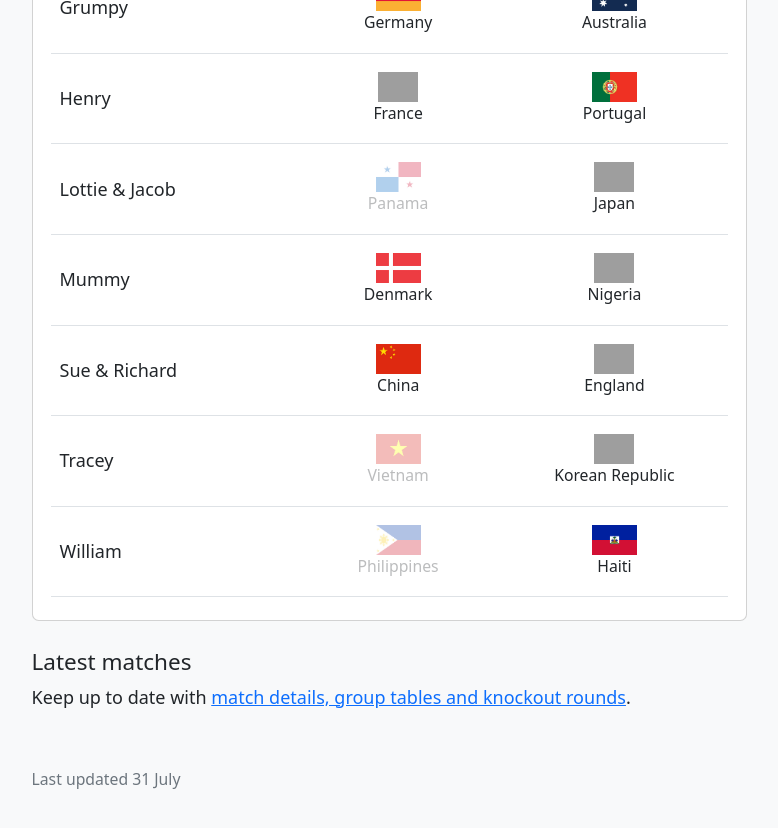
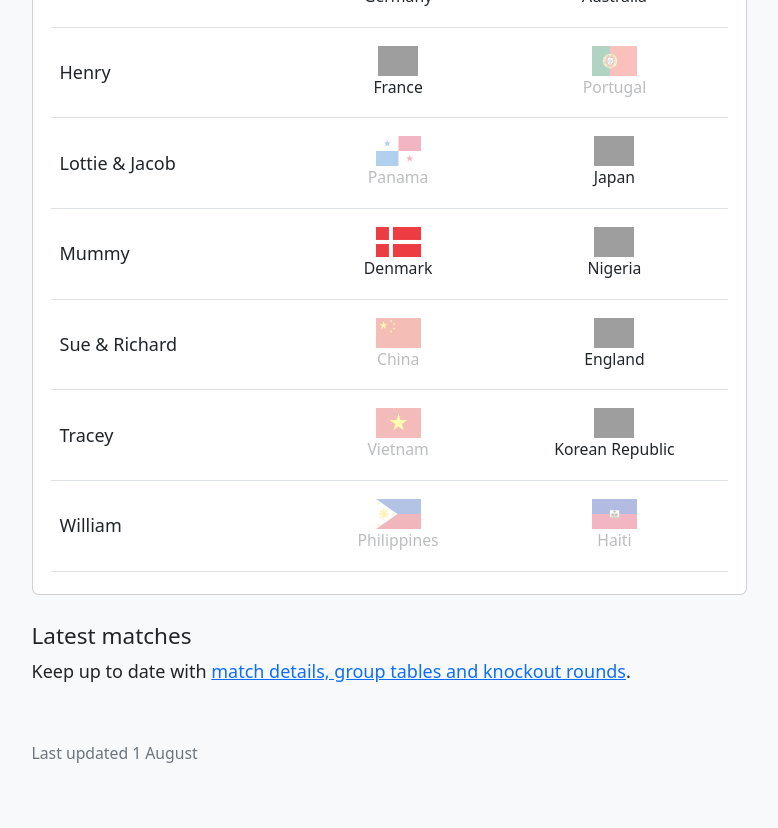
Before and after one commit to jimmyrule/rowells, a Jekyll site: the page built from index.html, in a window 1280 px wide and 900 px high, scrolled down 2021 px, cut to the strip 0-828 px from the top of the window. Shown: the whole strip, without its empty margins (251-1029 px from the left). Built offline with Jekyll 4.4.1, drawn with Linux system fonts in a browser that asks for light colours; nearby versions of some CDN libraries; grey boxes are pictures that could not be loaded.

Commit message:
Updated eliminated teams

```diff
--- a/index.html
+++ b/index.html
@@ -23,35 +23,31 @@ title: rowells.co.uk
 				  <thead>
 				    <tr>
 				      <th scope="col">Event</th>
-				      <th scope="col" class="text-center">Team</th>
 				      <th scope="col" class="text-end">Prize</th>
 				    </tr>
 				  </thead>
 				  <tbody>
 				    <tr>
 				      <td>Winner</td>
-				      <td></td>
 				      <td class="text-end">£20</td>
 				    </tr>
 				    <tr>
 				      <td>Runner-up</td>
-							<td></td>
 							<td class="text-end">£15</td>
 				    </tr>
 				    <tr>
 				      <td>Third place</td>
-							<td></td>
 							<td class="text-end">£10</td>
 				    </tr>
 						<tr>
-				      <td>First team eliminated</td>
-							<td class="align-top">
-								<div class="d-flex align-items-center flex-column text-center py-2">
-									<img src="/assets/images/CRC.png" alt="Costa Rica flag" height="30">
+				      <td>
+								First team eliminated
+								<div class="py-2">
+									<img src="/assets/images/CRC.png" alt="Costa Rica flag" height="20">
 									<small>Costa Rica</small>
 								</div>
-								<div class="d-flex align-items-center flex-column text-center py-2">
-									<img src="/assets/images/ZAM.png" alt="Zambia flag" height="30">
+								<div class="py-2">
+									<img src="/assets/images/ZAM.png" alt="Zambia flag" height="20">
 									<small>Zambia</small>
 								</div>
 							</td>
@@ -59,14 +55,13 @@ title: rowells.co.uk
 				    </tr>
 						<tr>
 				      <td>Highest total goals conceded</td>
-							<td></td>
 							<td class="text-end">£5</td>
 				    </tr>
 						<tr>
-				      <td>First team to save a penalty</td>
-							<td class="align-top">
-								<div class="d-flex align-items-center flex-column text-center py-2">
-									<img src="/assets/images/NGA.png" alt="Nigeria flag" height="30">
+				      <td>
+								First team to save a penalty
+								<div class="py-2">
+									<img src="/assets/images/NGA.png" alt="Nigeria flag" height="20">
 									<small>Nigeria</small>
 								</div>
 							</td>
@@ -74,12 +69,10 @@ title: rowells.co.uk
 				    </tr>
 						<tr>
 				      <td>Top goal scoring team</td>
-							<td></td>
 							<td class="text-end">£2</td>
 				    </tr>
 						<tr>
 				      <td>Highest number of cards (red+yellow)</td>
-							<td></td>
 							<td class="text-end">£2</td>
 				    </tr>
 				  </tbody>
@@ -163,7 +156,7 @@ title: rowells.co.uk
 						<tr>
 				      <td class="align-middle">Grandad (Jeff)</td>
 				      <td>
-								<div class="d-flex align-items-center flex-column text-center py-2">
+								<div class="d-flex align-items-center flex-column text-center py-2 eliminated">
 									<img src="/assets/images/CAN.png" alt="Canada flag" height="30">
 									<small>Canada</small>
 								</div>
@@ -259,7 +252,7 @@ title: rowells.co.uk
 								</div>
 							</td>
 							<td>
-								<div class="d-flex align-items-center flex-column text-center py-2">
+								<div class="d-flex align-items-center flex-column text-center py-2 eliminated">
 									<img src="/assets/images/POR.png" alt="Portugal flag" height="30">
 									<small>Portugal</small>
 								</div>
@@ -298,7 +291,7 @@ title: rowells.co.uk
 						<tr>
 				      <td class="align-middle">Sue & Richard</td>
 				      <td>
-								<div class="d-flex align-items-center flex-column text-center py-2">
+								<div class="d-flex align-items-center flex-column text-center py-2 eliminated">
 									<img src="/assets/images/CHN.png" alt="China flag" height="30">
 									<small>China</small>
 								</div>
@@ -334,7 +327,7 @@ title: rowells.co.uk
 								</div>
 							</td>
 							<td>
-								<div class="d-flex align-items-center flex-column text-center py-2">
+								<div class="d-flex align-items-center flex-column text-center py-2 eliminated">
 									<img src="/assets/images/HAI.png" alt="Haiti flag" height="30">
 									<small>Haiti</small>
 								</div>
@@ -348,7 +341,7 @@ title: rowells.co.uk
 
 			<p>Keep up to date with <a href="https://www.google.com/search?q=women%27s+world+cup+results&rlz=1C5GCEM_enGB1044GB1044&oq=women&gs_lcrp=EgZjaHJvbWUqBggAEEUYOzIGCAAQRRg7MgYIARBFGDnSAQgxMDUyajBqN6gCALACAA&sourceid=chrome&ie=UTF-8#sie=lg;/m/012rcnvj;2;/m/01kglk;st;fp;1;;;">match details, group tables and knockout rounds</a>.</p>
 
-			<p class="my-5 text-muted"><small>Last updated 31 July</small></p>
+			<p class="my-5 text-muted"><small>Last updated 1 August</small></p>
 		</div>
 	</div>
 </div>
```
Lines whose indentation alone changed are shown as unchanged.
